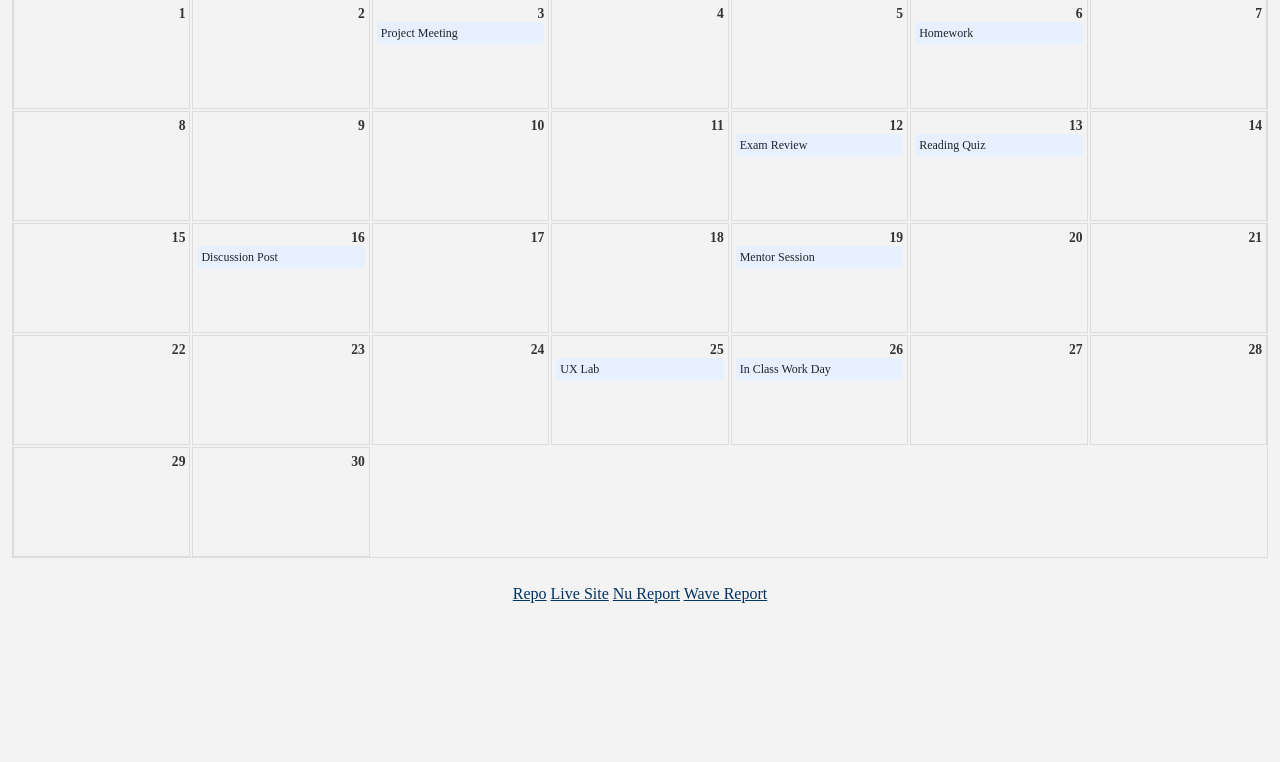
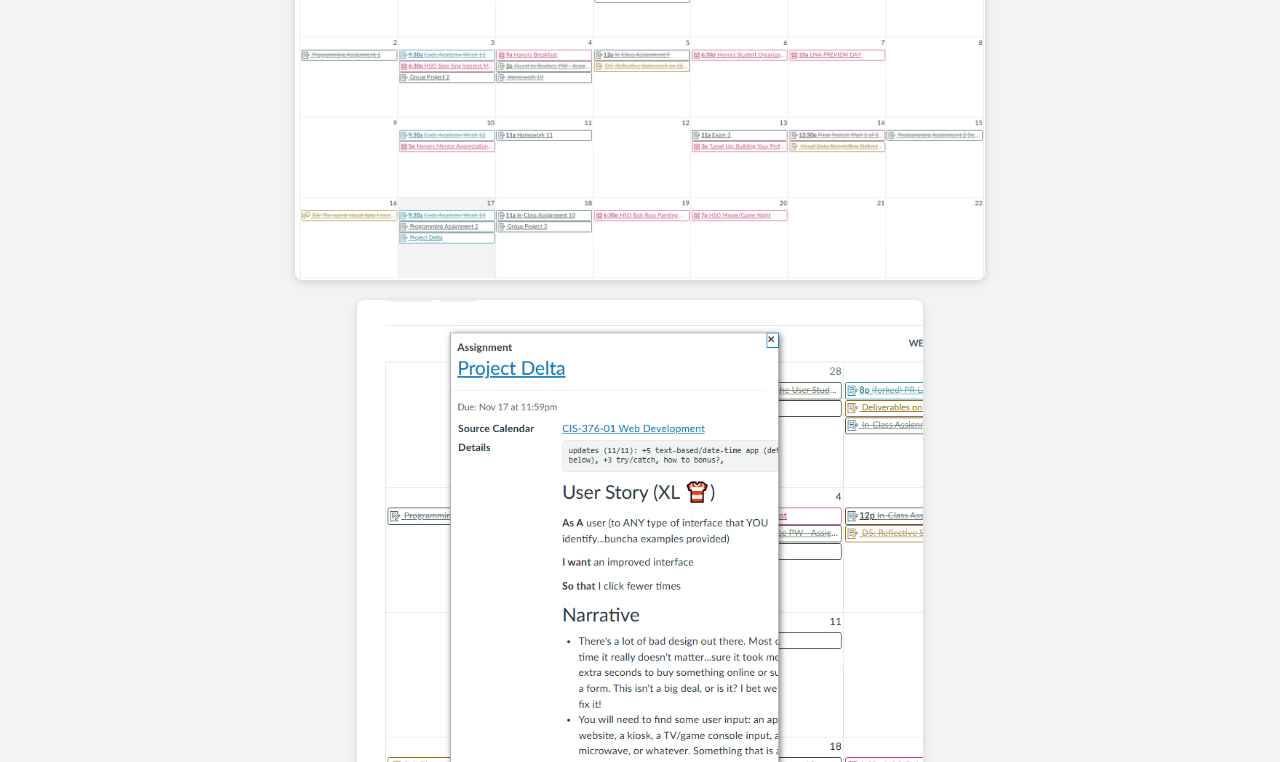
Before and after one commit to ChickenAlfredo1121/ProjectDelta, a plain HTML site: page docs/index.html in a window 1280 px wide. Shown: the part 450-1212 px from the top of the page. Before the commit the page ends 1056 px from the top, so only its background shows below. Drawn offline with nearby package versions, Linux system fonts and the light colour scheme; a web font is replaced by a local one.

Commit message:
Update index.html

```diff
--- a/docs/index.html
+++ b/docs/index.html
@@ -64,8 +64,8 @@
   <div class="calendar-reference">
     <h2>Current Calendar</h2>
     <div class="calendar-reference-images">
-      <img src="docs/images/campusCalendarReference1.png" alt="Calendar reference 1">
-      <img src="docs/images/campusCalendarReference2.png" alt="Calendar reference 2">
+      <img src="images/campusCalendarReference1.png" alt="Calendar reference 1">
+      <img src="images/campusCalendarReference2.png" alt="Calendar reference 2">
     </div>
   </div>
   <div class="calendar-header">
```
